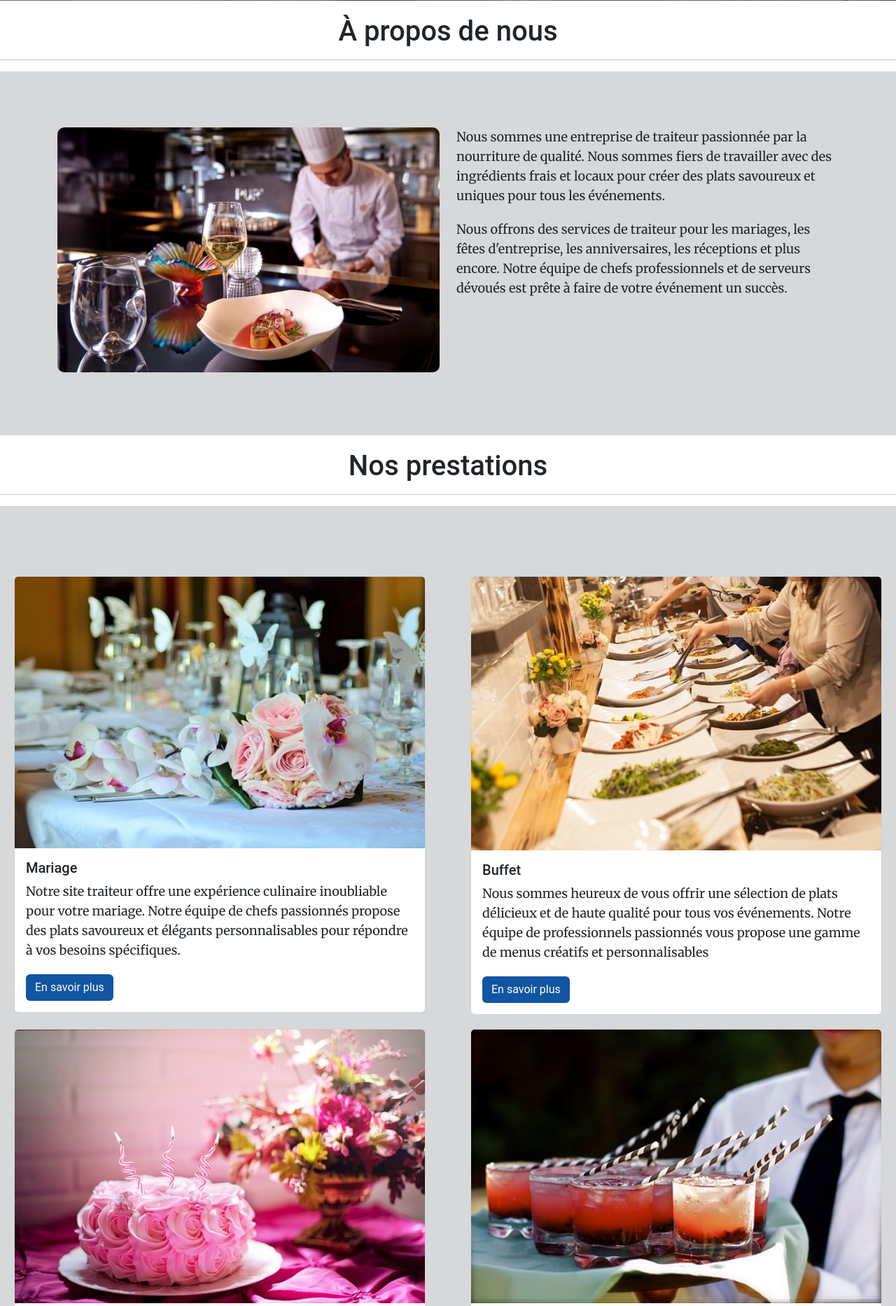
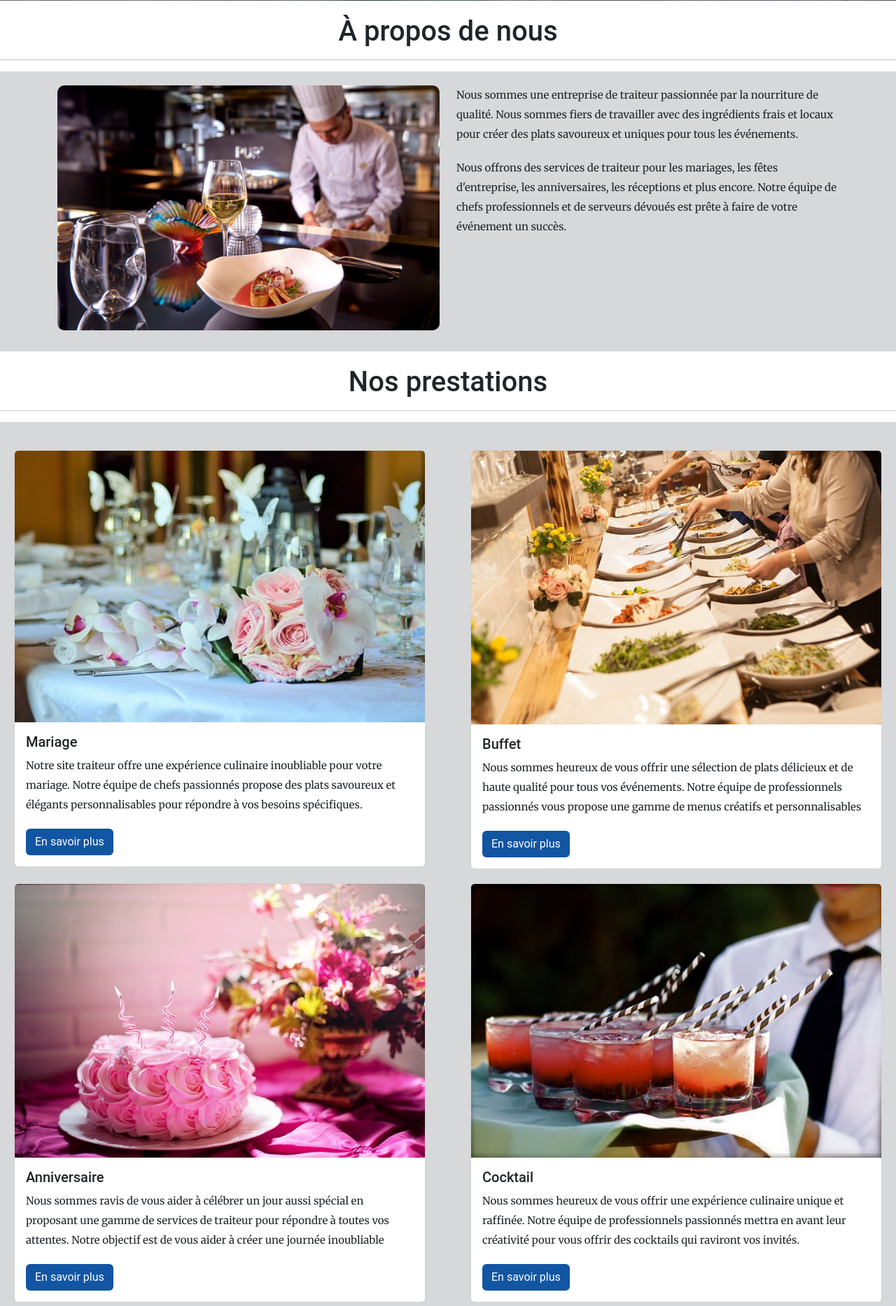
Before and after one commit to hamzajabre/fil-rouge-master2, a PHP site: page / in a window 1280 px wide. Shown: the part 799-2665 px from the top of the page at 70% size. Run offline with PHP 8.4, Linux system fonts and the light colour scheme; some web fonts are replaced.

Commit message:
Update styles.css

```diff
--- a/assets/css/styles.css
+++ b/assets/css/styles.css
@@ -126,7 +126,7 @@
 
 
 #about {
-	padding: 80px 0;
+	padding: 20px 0;
 	background-color: #d6d8da;
 }
 
@@ -139,7 +139,7 @@
 }
 
 #about p {
-	font-size: 18px;
+	font-size: 15px;
 	line-height: 28px;
 	margin-bottom: 20px;
 	font-family: 'Merriweather', serif;
```
